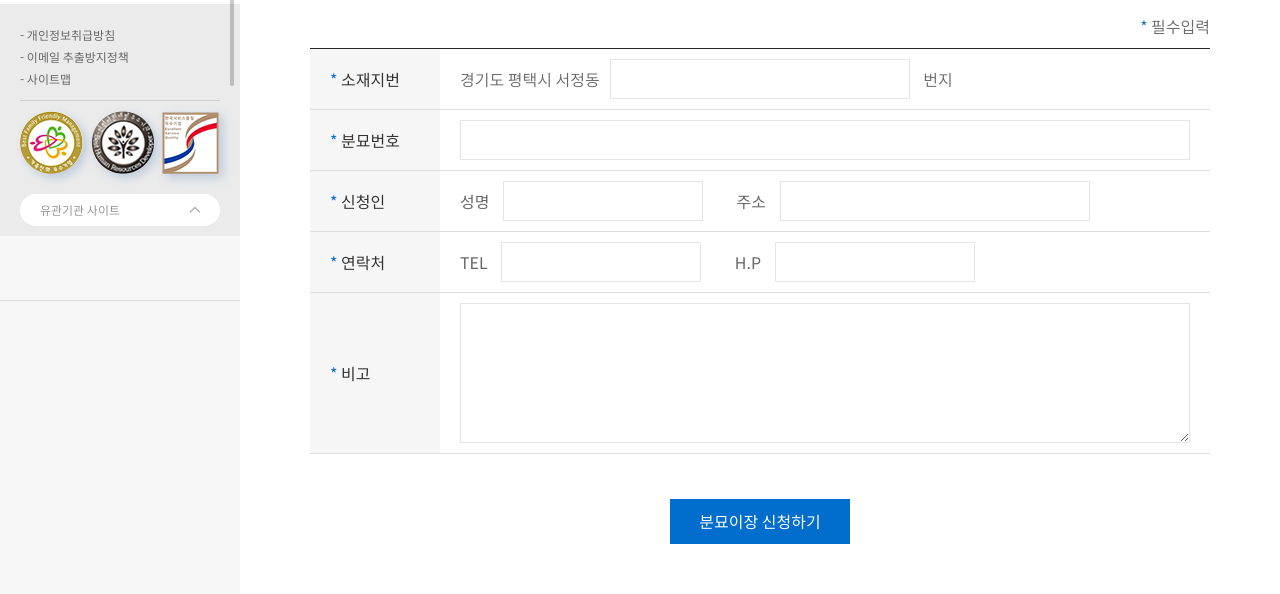
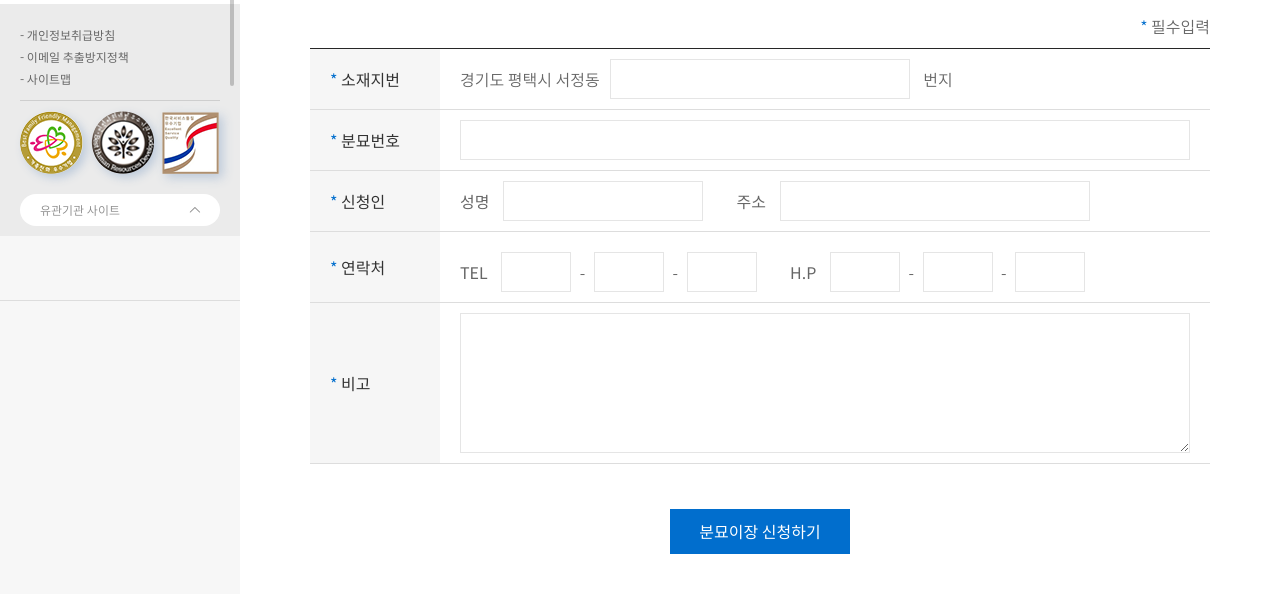
Before and after one commit to nanum-ict/puc, a PHP site: page /parcelout/request_write.php in a window 1280 px wide. Shown: the part 564-1158 px from the top of the page. Before the commit the page ends 1108 px from the top, so only its background shows below. Run offline with PHP 8.4, Linux system fonts and the light colour scheme; style sheets or scripts are compiled from the project's sources; some libraries are stand-ins or nearby versions; some web fonts are replaced.

Commit message:
입력폼 수정사항 수정완료.

```diff
--- a/assets/css/parcelout.css
+++ b/assets/css/parcelout.css
@@ -708,13 +708,22 @@ a {
   .request-write .write-form .table-wrap tbody tr td.lot-number .form-group .form-control {
     width: 150px;
     display: inline-block; }
-  .request-write .write-form .table-wrap tbody tr td.apply .form-group ~ .form-group, .request-write .write-form .table-wrap tbody tr td.contact .form-group ~ .form-group {
+  .request-write .write-form .table-wrap tbody tr td.apply .form-group ~ .form-group {
     margin-top: 10px; }
-  .request-write .write-form .table-wrap tbody tr td.apply .form-group label, .request-write .write-form .table-wrap tbody tr td.contact .form-group label {
+  .request-write .write-form .table-wrap tbody tr td.apply .form-group label {
     margin-right: 10px; }
-  .request-write .write-form .table-wrap tbody tr td.apply .form-group .form-control, .request-write .write-form .table-wrap tbody tr td.contact .form-group .form-control {
-    width: 79%;
+  .request-write .write-form .table-wrap tbody tr td.apply .form-group .form-control {
+    width: 76%;
     display: inline-block; }
+  .request-write .write-form .table-wrap tbody tr td.contact .form-group ~ .form-group {
+    margin-top: 10px; }
+  .request-write .write-form .table-wrap tbody tr td.contact .form-group label {
+    margin-right: 10px; }
+  .request-write .write-form .table-wrap tbody tr td.contact .form-group .form-control {
+    display: inline-block;
+    width: 22%;
+    padding-left: 3px;
+    padding-right: 3px; }
   @media (min-width: 768px) {
     .request-write .write-form .table-wrap tbody .form-group textarea {
       height: 200px !important; }
@@ -722,19 +731,32 @@ a {
       display: inline-block; }
     .request-write .write-form .table-wrap tbody tr td.lot-number .form-group .form-control {
       width: 300px; }
-    .request-write .write-form .table-wrap tbody tr td.apply .form-group, .request-write .write-form .table-wrap tbody tr td.contact .form-group {
+    .request-write .write-form .table-wrap tbody tr td.apply .form-group {
       display: inline-block; }
-      .request-write .write-form .table-wrap tbody tr td.apply .form-group ~ .form-group, .request-write .write-form .table-wrap tbody tr td.contact .form-group ~ .form-group {
+      .request-write .write-form .table-wrap tbody tr td.apply .form-group ~ .form-group {
         margin: 0;
         margin-left: 30px; }
-      .request-write .write-form .table-wrap tbody tr td.apply .form-group .form-control, .request-write .write-form .table-wrap tbody tr td.contact .form-group .form-control {
-        width: 230px; } }
+      .request-write .write-form .table-wrap tbody tr td.apply .form-group .form-control {
+        width: 215px; }
+    .request-write .write-form .table-wrap tbody tr td.contact .form-group .form-control {
+      width: 70px;
+      padding: 0 10px; }
+      .request-write .write-form .table-wrap tbody tr td.contact .form-group .form-control:nth-of-type(1) {
+        margin-right: 5px; }
+      .request-write .write-form .table-wrap tbody tr td.contact .form-group .form-control:nth-of-type(2) {
+        margin: 0 5px; }
+      .request-write .write-form .table-wrap tbody tr td.contact .form-group .form-control:nth-of-type(3) {
+        margin-left: 5px; } }
   @media (min-width: 992px) {
-    .request-write .write-form .table-wrap tbody tr td.apply .form-group .form-control, .request-write .write-form .table-wrap tbody tr td.contact .form-group .form-control {
+    .request-write .write-form .table-wrap tbody tr td.apply .form-group .form-control {
       width: 200px; } }
-  @media (min-width: 992px) {
-    .request-write .write-form .table-wrap tbody tr td.apply .form-group .form-control.addr, .request-write .write-form .table-wrap tbody tr td.contact .form-group .form-control.addr {
-      width: 310px; } }
+  @media (min-width: 1200px) {
+    .request-write .write-form .table-wrap tbody tr td.apply .form-group .form-control.addr {
+      width: 310px; }
+    .request-write .write-form .table-wrap tbody tr td.contact .form-group {
+      display: inline-block; }
+      .request-write .write-form .table-wrap tbody tr td.contact .form-group:last-child {
+        margin-left: 30px; } }
   @media (min-width: 1400px) {
     .request-write .write-form .table-wrap tbody tr td.apply .form-group {
       position: relative;
--- a/assets/css/parcelout.scss
+++ b/assets/css/parcelout.scss
@@ -550,7 +550,7 @@
                                 }
                             }
                         }
-                        &.apply, &.contact {
+                        &.apply {
                             .form-group {
                                 & ~ .form-group {
                                     margin-top: 10px;
@@ -559,8 +559,24 @@
                                     margin-right: 10px;
                                 }
                                 .form-control {
-                                    width: 79%;
+                                    width: 76%;
                                     display: inline-block;
+                                }
+                            }
+                        }
+                        &.contact {
+                            .form-group {
+                                & ~ .form-group {
+                                    margin-top: 10px;
+                                }
+                                label {
+                                    margin-right: 10px;
+                                }
+                                .form-control {
+                                    display: inline-block;
+                                    width: 22%;
+                                    padding-left: 3px;
+                                    padding-right: 3px;
                                 }
                             }
                         }
@@ -586,7 +602,7 @@
                                     }
                                 }
                             }
-                            &.apply, &.contact {
+                            &.apply {
                                 .form-group {
                                     display: inline-block;
                                     & ~ .form-group {
@@ -594,7 +610,24 @@
                                         margin-left: 30px;
                                     }
                                     .form-control {
-                                        width: 230px;
+                                        width: 215px;
+                                    }
+                                }
+                            }
+                            &.contact {
+                                .form-group {
+                                    .form-control {
+                                        width: 70px;
+                                        padding: 0 10px;
+                                        &:nth-of-type(1) {
+                                            margin-right: 5px;
+                                        }
+                                        &:nth-of-type(2) {
+                                            margin: 0 5px;
+                                        }
+                                        &:nth-of-type(3) {
+                                            margin-left: 5px;
+                                        }
                                     }
                                 }
                             }
@@ -604,7 +637,7 @@
                 @media(min-width: $md) {
                     tr {
                         td {
-                            &.apply, &.contact {
+                            &.apply {
                                 .form-group {
                                     .form-control {
                                         width: 200px;
@@ -614,15 +647,23 @@
                         }
                     }
                 }
-                @media(min-width: $md) {
+                @media(min-width: $lg) {
                     tr {
                         td {
-                            &.apply, &.contact {
+                            &.apply {
                                 .form-group {
                                     .form-control {
                                         &.addr {
                                             width: 310px;
                                         }
+                                    }
+                                }
+                            }
+                            &.contact {
+                                .form-group {
+                                    display: inline-block;
+                                    &:last-child {
+                                        margin-left: 30px;
                                     }
                                 }
                             }
--- a/parcelout/request_write.php
+++ b/parcelout/request_write.php
@@ -102,11 +102,19 @@
                                         <td class="contact">
                                             <div class="form-group">
                                                 <label for="u-tel">TEL</label>
-                                                <input type="text" id="u-tel" class="form-control">
+                                                <input type="text" id="u-tel" class="form-control"> -
+                                                <label for="tel-2" class="sr-only">전화번호</label>
+                                                <input type="text" id="tel-2" class="form-control"> -
+                                                <label for="tel-3" class="sr-only">전화번호</label>
+                                                <input type="text" id="tel-3" class="form-control">
                                             </div>
                                             <div class="form-group">
                                                 <label for="u-phone">H.P</label>
-                                                <input type="text" id="u-phone" class="form-control">
+                                                <input type="text" id="u-phone" class="form-control"> -
+                                                <label for="phone-2" class="sr-only">휴대폰번호</label>
+                                                <input type="text" id="phone-2" class="form-control"> -
+                                                <label for="phone-3" class="sr-only">휴대폰번호</label>
+                                                <input type="text" id="phone-3" class="form-control">
                                             </div>
                                         </td>
                                     </tr>
```
Also changed, not shown: 1 other file.
